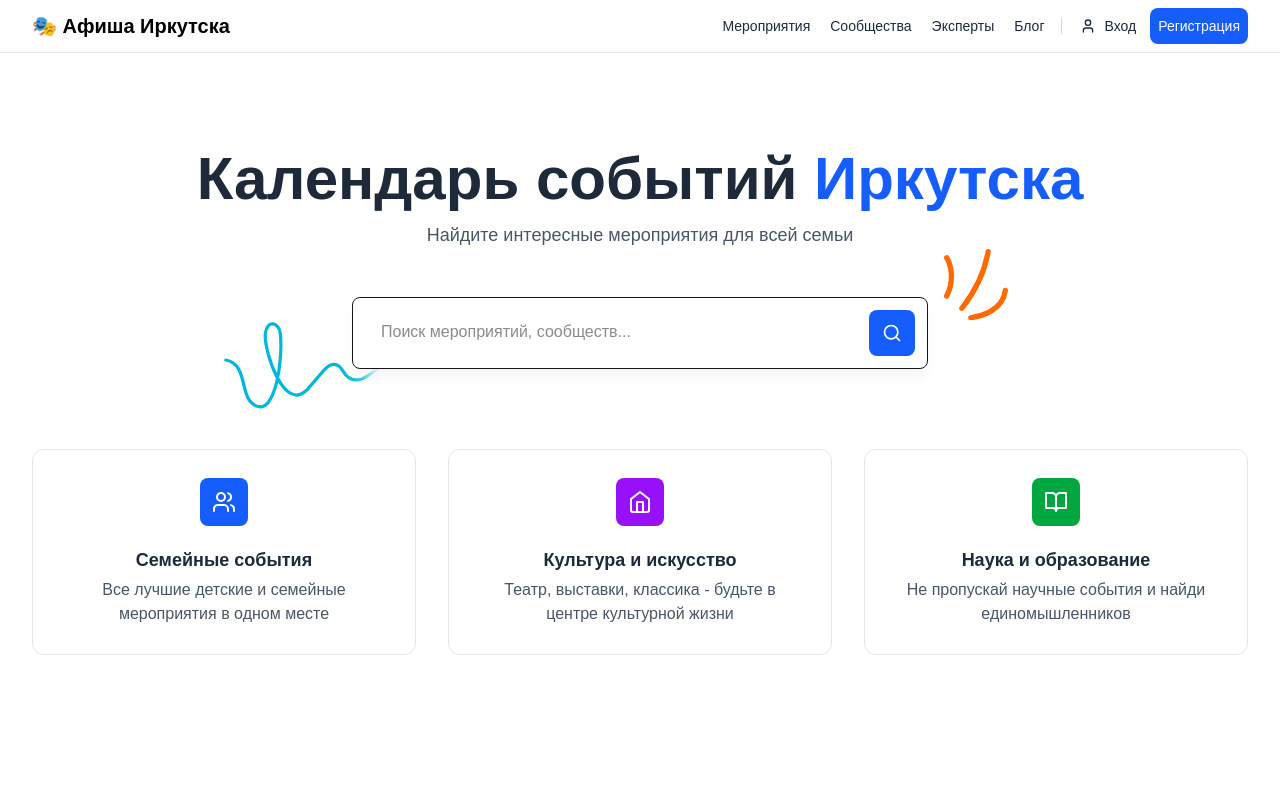
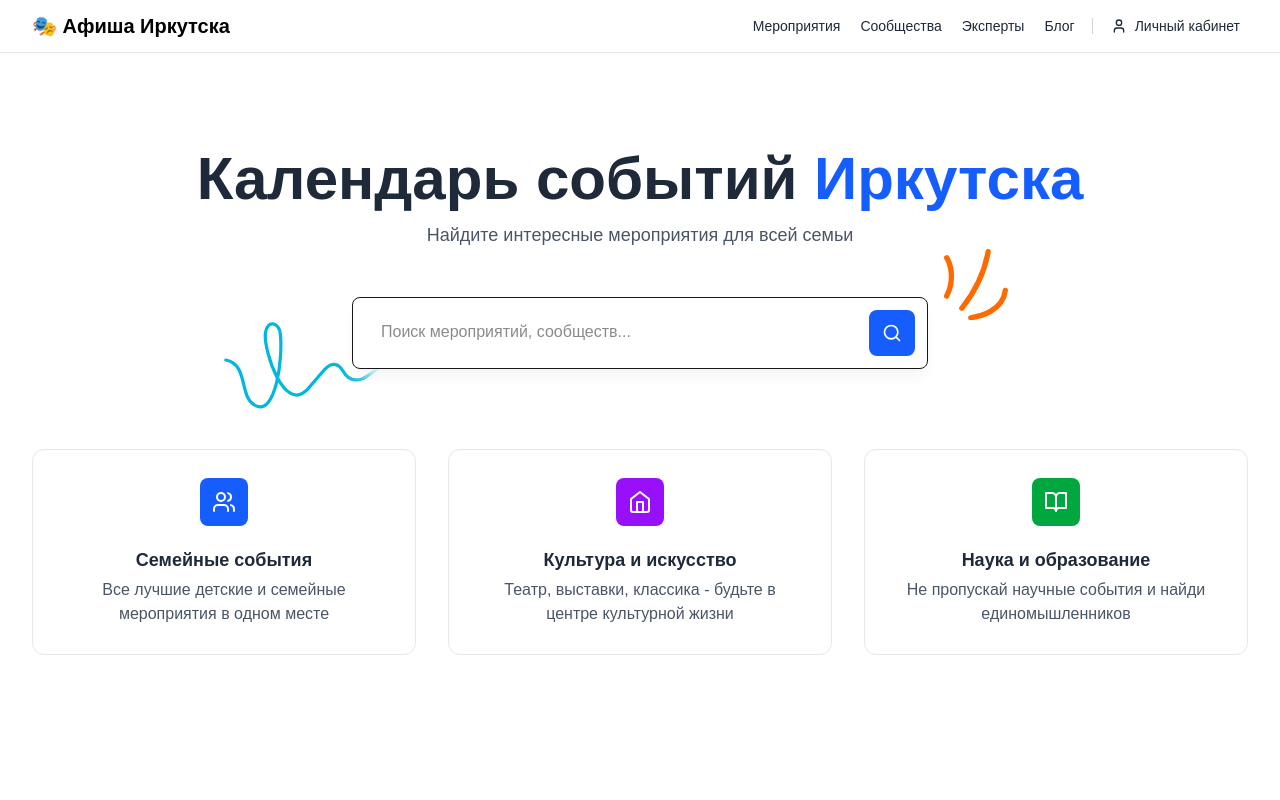
Before and after one commit to AndreiUshakov/afisha_genspark, a Next.js app: page / in a window 1280 px wide. Shown: the top 800 px of the page. Built offline with nearby package versions, Linux system fonts and the light colour scheme.

Commit message:
temp header dashboard link

```diff
--- a/components/layout/Header.tsx
+++ b/components/layout/Header.tsx
@@ -55,7 +55,14 @@ export default function Header() {
                   </Link>
 
                   <div className="relative flex items-center gap-x-1.5 md:ps-2.5 mt-1 md:mt-0 md:ms-1.5 before:block before:absolute before:top-1/2 before:-start-px before:w-px before:h-4 before:bg-gray-300 before:-translate-y-1/2 dark:before:bg-neutral-700">
-                    <Link href="/auth/login" className="p-2 w-full flex items-center text-sm text-gray-800 hover:bg-gray-100 rounded-lg focus:outline-none focus:bg-gray-100 dark:text-neutral-200 dark:hover:bg-neutral-700 dark:focus:bg-neutral-700">
+                    <Link href="/dashboard" className="p-2 w-full flex items-center text-sm text-gray-800 hover:bg-gray-100 rounded-lg focus:outline-none focus:bg-gray-100 dark:text-neutral-200 dark:hover:bg-neutral-700 dark:focus:bg-neutral-700">
+                      <svg className="shrink-0 size-4 me-3 md:me-2" xmlns="http://www.w3.org/2000/svg" width="24" height="24" viewBox="0 0 24 24" fill="none" stroke="currentColor" strokeWidth="2" strokeLinecap="round" strokeLinejoin="round">
+                        <path d="M19 21v-2a4 4 0 0 0-4-4H9a4 4 0 0 0-4 4v2"/>
+                        <circle cx="12" cy="7" r="4"/>
+                      </svg>
+                      Личный кабинет
+                    </Link>
+                  {/*   <Link href="/auth/login" className="p-2 w-full flex items-center text-sm text-gray-800 hover:bg-gray-100 rounded-lg focus:outline-none focus:bg-gray-100 dark:text-neutral-200 dark:hover:bg-neutral-700 dark:focus:bg-neutral-700">
                       <svg className="shrink-0 size-4 me-3 md:me-2" xmlns="http://www.w3.org/2000/svg" width="24" height="24" viewBox="0 0 24 24" fill="none" stroke="currentColor" strokeWidth="2" strokeLinecap="round" strokeLinejoin="round">
                         <path d="M19 21v-2a4 4 0 0 0-4-4H9a4 4 0 0 0-4 4v2"/>
                         <circle cx="12" cy="7" r="4"/>
@@ -65,7 +72,7 @@ export default function Header() {
 
                     <Link href="/auth/register" className="p-2 w-full flex items-center text-sm bg-blue-600 text-white hover:bg-blue-700 rounded-lg focus:outline-none focus:bg-blue-700">
                       Регистрация
-                    </Link>
+                    </Link> */}
                   </div>
                 </div>
               </div>
```
